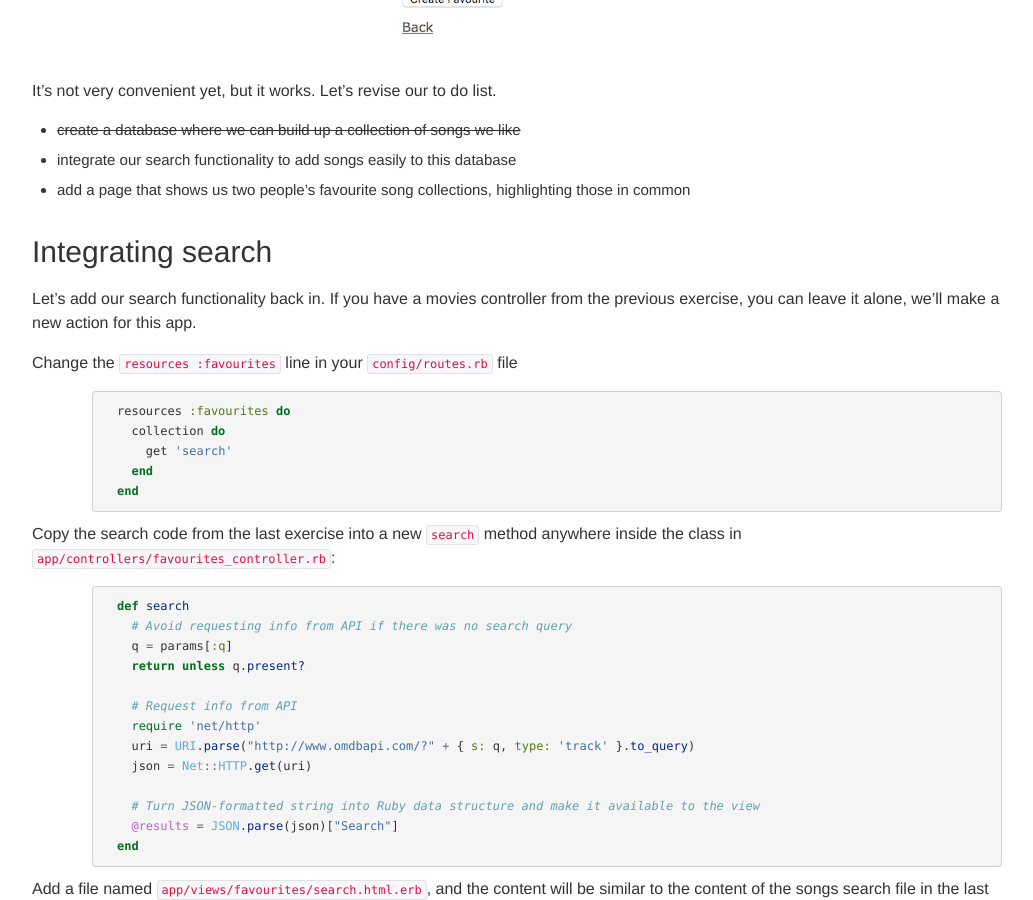
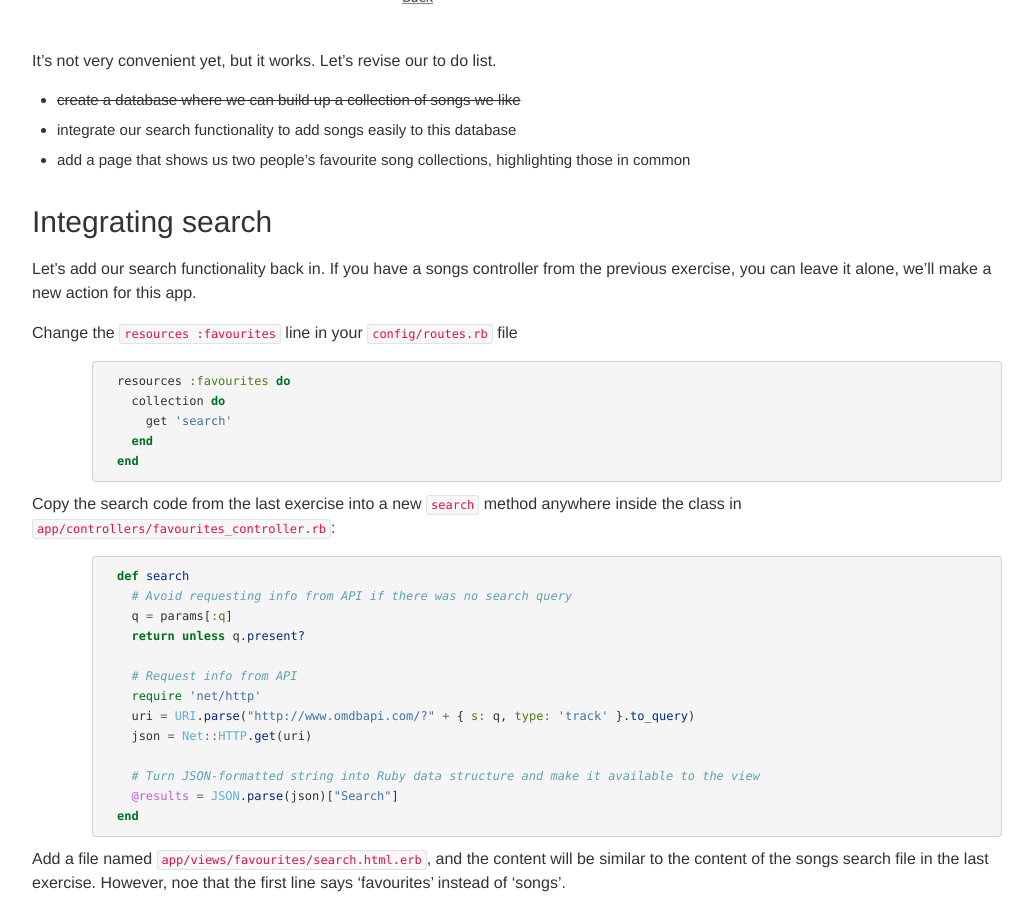
Before and after one commit to tracymu/api-tutorial, a Jekyll site: the page built from _posts/2017-02-21-compare-favourite-songs.md, in a window 1280 px wide and 900 px high, scrolled down 1121 px. Shown: the whole window, without its empty margins (53-1086 px from the left). Built offline with Jekyll 4.4.1, drawn with Linux system fonts in a browser that asks for light colours; nearby versions of some CDN libraries; some of the changed text lies outside the part shown.

Commit message:
Copy fixes

```diff
--- a/_posts/2017-02-21-compare-favourite-songs.md
+++ b/_posts/2017-02-21-compare-favourite-songs.md
@@ -43,7 +42,7 @@ It's not very convenient yet, but it works. Let's revise our to do list.
 
 ## Integrating search
 
-Let's add our search functionality back in. If you have a movies controller from the previous exercise, you can leave it alone, we'll make a new action for this app.
+Let's add our search functionality back in. If you have a songs controller from the previous exercise, you can leave it alone, we'll make a new action for this app.
 
 Change the `resources :favourites` line in your `config/routes.rb` file
 
```
Also changed, not shown: other parts of _posts/2017-02-21-compare-favourite-songs.md (+1 -2 lines).
